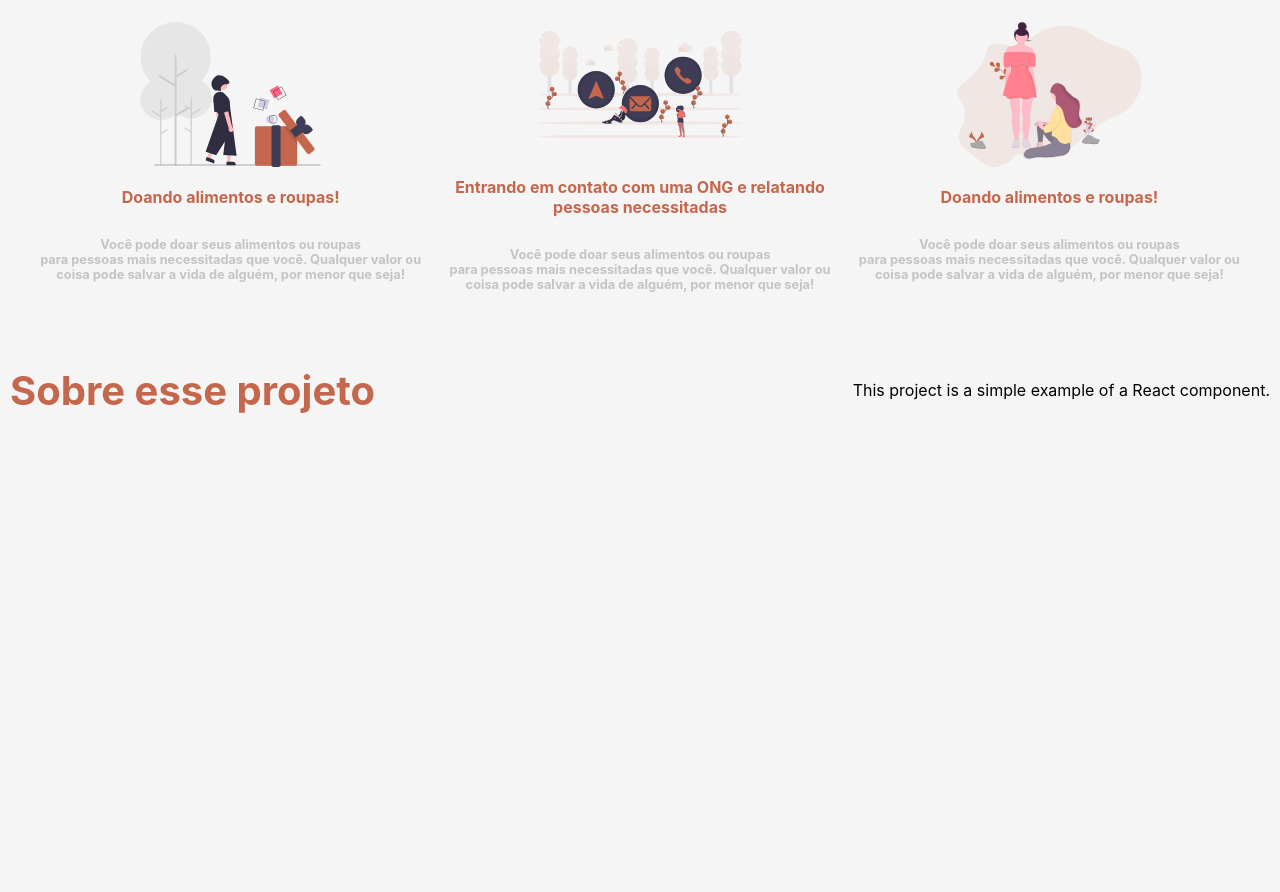
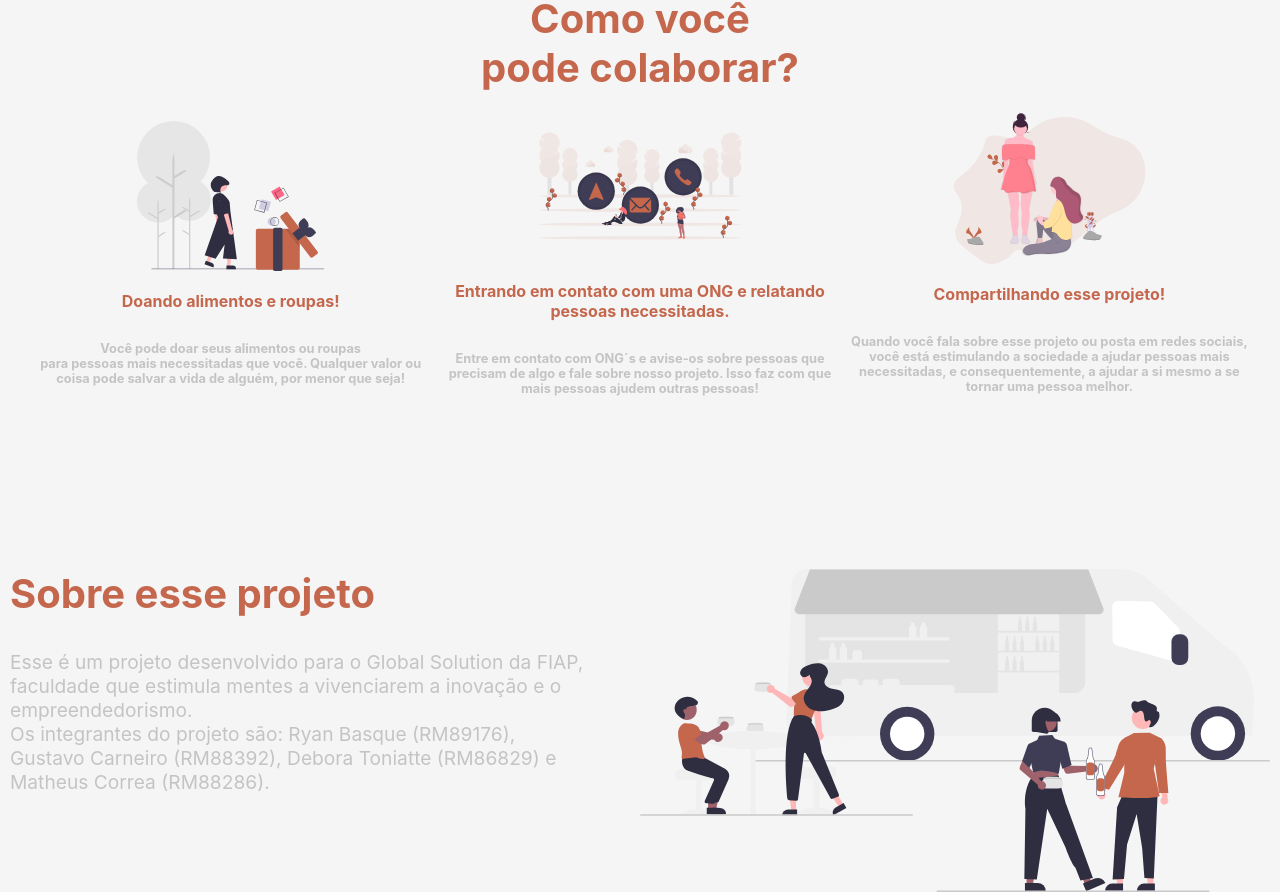
Before and after one commit to RyanBasque/tem-quem-precise, a React (Create React App) app: page / in a window 1280 px wide. Shown: the part 591-1483 px from the top of the page. Before the commit the page ends 1006 px from the top, so only its background shows below. Built offline with nearby package versions, Linux system fonts and the light colour scheme.

Commit message:
feat: about this project

```diff
--- a/src/components/molecules/AboutThisProject/index.js
+++ b/src/components/molecules/AboutThisProject/index.js
@@ -2,13 +2,22 @@ import React from 'react';
 
 import { AboutContainer } from './styles';
 
+import Slide from '../../../assets/images/food.svg';
+
 const AboutThisProject = () => {
   return (
     <AboutContainer>
-      <h1>Sobre esse projeto</h1>
-      <p>
-        This project is a simple example of a React component.
-      </p>
+      <div>
+        <h1>Sobre esse projeto</h1>
+        <p>
+          Esse é um projeto desenvolvido para o Global Solution da FIAP, faculdade que
+          estimula mentes a vivenciarem a inovação e o empreendedorismo. <br />
+          Os integrantes do projeto são: Ryan Basque (RM89176), <br />
+          Gustavo Carneiro (RM88392), Debora Toniatte (RM86829) e
+          Matheus Correa (RM88286).
+        </p>
+      </div>
+      <img src={Slide} alt="Slide" />
     </AboutContainer>
   );
 };
--- a/src/components/molecules/AboutThisProject/styles.js
+++ b/src/components/molecules/AboutThisProject/styles.js
@@ -2,15 +2,32 @@ import styled from 'styled-components';
 import { color } from './../../../assets/css/colors';
 
 export const AboutContainer = styled.div`
-  display: flex;
-  align-items: center;
-  justify-content: space-between;
+  display: grid;
+  grid-template-columns: repeat(2, 1fr);
 
-  margin-top: 4rem;
+  @media (max-width: 768px) {
+    grid-template-columns: 1fr;
+  }
+
+  margin-top: 10rem;
 
   h1 {
     font-size: 2.5rem;
     font-weight: bold;
     color: ${color.orange};
+
+    margin-bottom: 2rem;
+  }
+
+  p {
+    font-size: 1.2rem;
+    color: ${color.gray};
+
+    margin-bottom: 2rem;
+  }
+
+  img {
+    width: 100%;
+    height: 100%;
   }
 `;
--- a/src/components/molecules/HowToHelp/index.js
+++ b/src/components/molecules/HowToHelp/index.js
@@ -24,18 +24,17 @@ const HowToHelp = () => {
       </HelpExemple>
       <HelpExemple>
         <img data-aos="fade-up" src={HelpImageTwo} alt="Como ajudar" />
-        <h1 data-aos="fade-up">Entrando em contato com uma ONG e relatando pessoas necessitadas</h1>
+        <h1 data-aos="fade-up">Entrando em contato com uma ONG e relatando pessoas necessitadas.</h1>
         <p data-aos="fade-up">
-          Você pode doar seus alimentos ou roupas <br /> para pessoas mais necessitadas que você.
-          Qualquer valor ou coisa pode salvar a vida de alguém, por menor que seja!
+          Entre em contato com ONG´s e avise-os sobre pessoas que precisam de algo e fale sobre nosso projeto. Isso faz com que mais pessoas ajudem outras pessoas!
         </p>
       </HelpExemple>
       <HelpExemple>
         <img data-aos="fade-up-right" src={HelpImageThree} alt="Como ajudar" />
-        <h1 data-aos="fade-up-right">Doando alimentos e roupas!</h1>
+        <h1 data-aos="fade-up-right">Compartilhando esse projeto!</h1>
         <p data-aos="fade-up-right">
-          Você pode doar seus alimentos ou roupas <br /> para pessoas mais necessitadas que você.
-          Qualquer valor ou coisa pode salvar a vida de alguém, por menor que seja!
+          Quando você fala sobre esse projeto ou posta em redes sociais, <br />
+          você está estimulando a sociedade a ajudar pessoas mais necessitadas, e consequentemente, a ajudar a si mesmo a se tornar uma pessoa melhor.
         </p>
       </HelpExemple>
     </HelpMessageContainer>
--- a/src/components/molecules/HowToHelp/styles.js
+++ b/src/components/molecules/HowToHelp/styles.js
@@ -2,7 +2,7 @@ import styled from 'styled-components';
 import { color } from './../../../assets/css/colors';
 
 export const HowToHelpWrapper = styled.div`
-  margin-top: 4rem;
+  margin-top: 10rem;
 
   h1 {
     font-size: 2.5rem;
```
